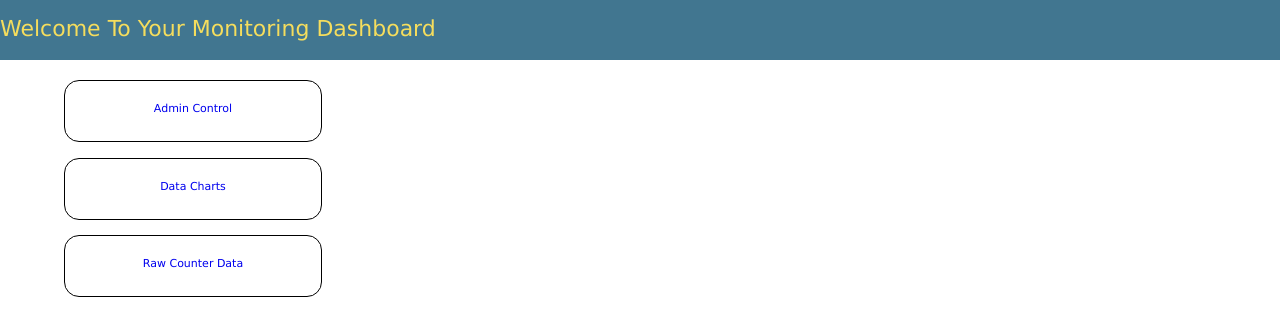
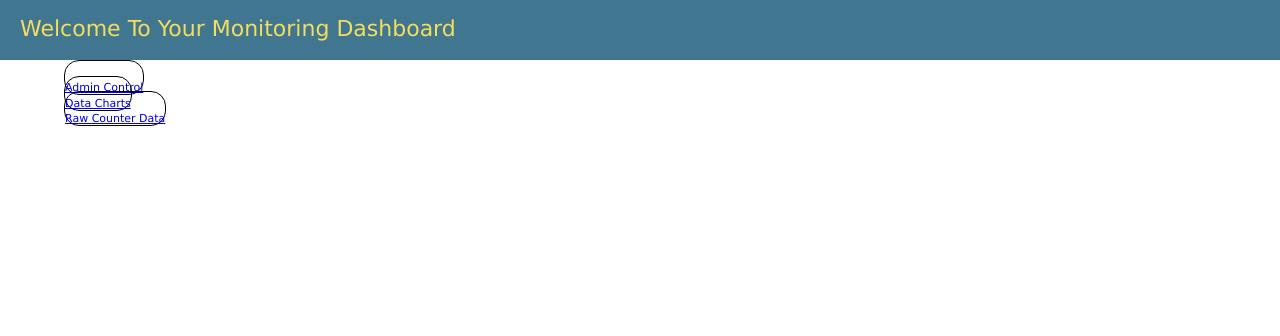
Before and after one commit to miledivovic/largescale-django-project, a Django app: page /dashboard/ in a window 1280 px wide. Shown: the top 336 px of the page. Run offline with Django 3.2, Linux system fonts and the light colour scheme.

Commit message:
style changes

```diff
--- a/monitoring/dashboard/static/style.css
+++ b/monitoring/dashboard/static/style.css
@@ -11,11 +11,6 @@
   margin-top: 20px;
 }
 
-.homepageLink {
-  text-decoration: none;
-  width: 20%;
-  margin-left: 5%;
-}
 .link {
   border-radius: 15px;
   border-style: solid;
@@ -26,12 +21,14 @@
   text-align: center;
   padding-top: 20px;
   margin-left: 5%;
+  margin-bottom: 10px;
 }
 
 .headerTitle {
   color: #f5dd5d;
   font-size: 2em !important;
   padding-top: 13px;
+  padding-left: 20px;
 }
 
 body {
--- a/monitoring/dashboard/templates/index.html
+++ b/monitoring/dashboard/templates/index.html
@@ -15,11 +15,11 @@
 
 
 <div class="linksContainer">
-<a class="homepageLink" href="/admin"> <div class="link"> Admin Control </div></a>
+<a class="link" href="/admin"> Admin Control </a>
 <br>
-<a class="homepageLink" href="/dashboard/dash"> <div class="link"> Data Charts </div></a>
+<a class="link" href="/dashboard/dash"> Data Charts </a>
 <br>
-<a class="homepageLink" href="/dashboard/data"> <div class="link"> Raw Counter Data </div></a>
+<a class="link" href="/dashboard/data"> Raw Counter Data </a>
 </div>
 </body>
 </HTML>
```
